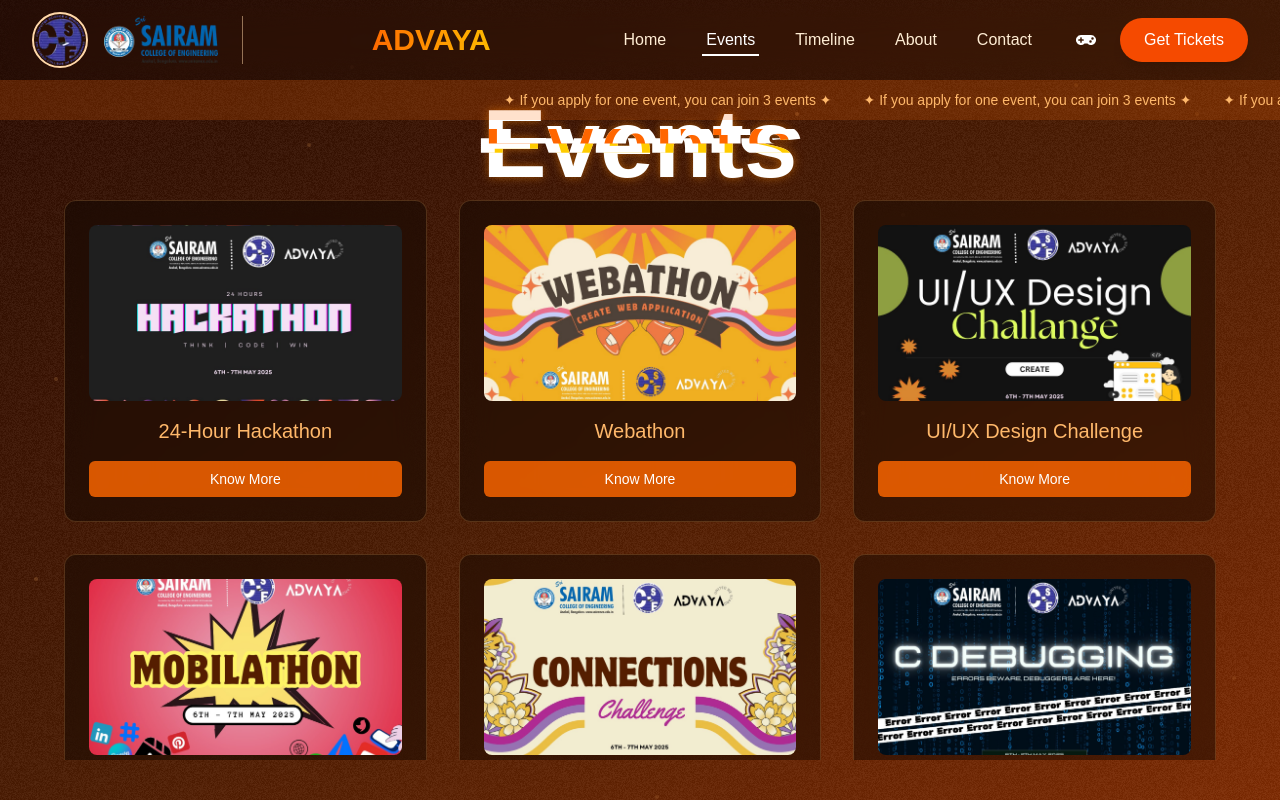
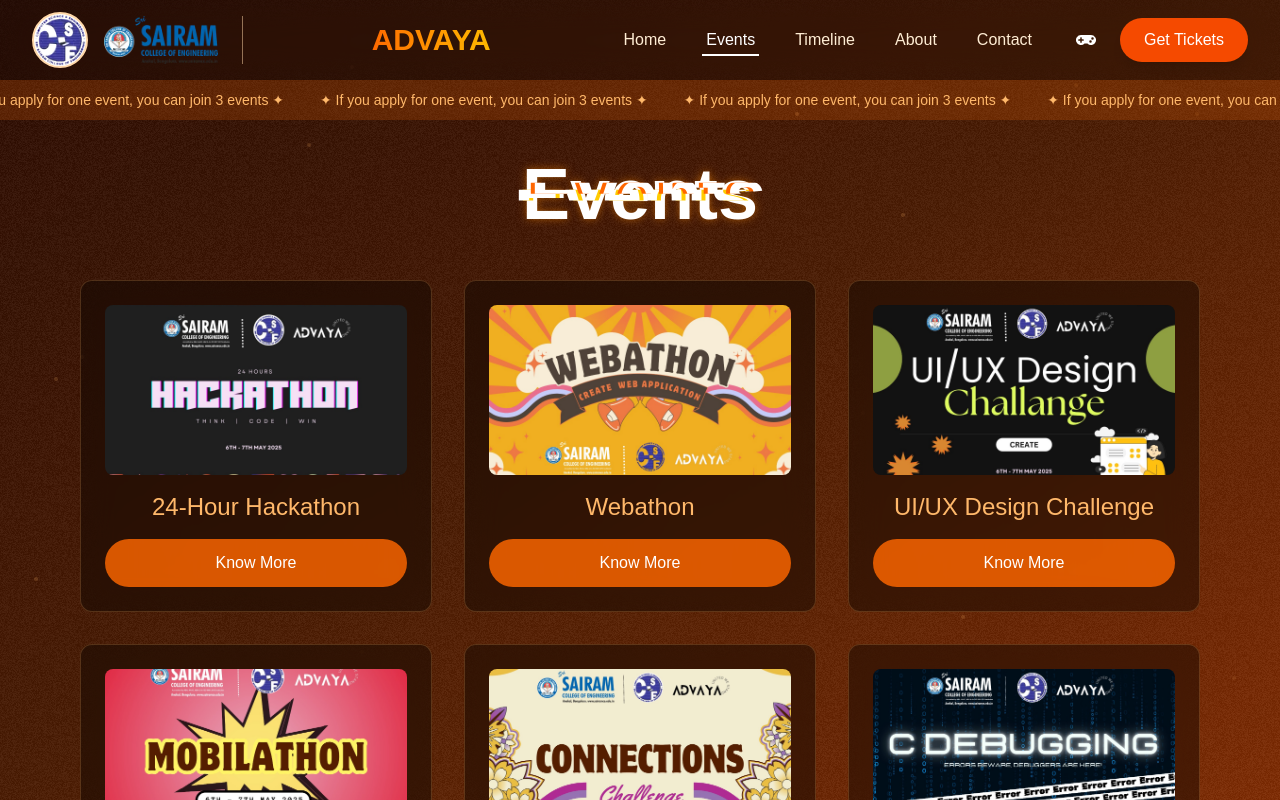
Before and after one commit to SaranSrini03/advaya, a Next.js app: page /events in a window 1280 px wide. Built offline with nearby package versions, Linux system fonts and the light colour scheme.

Commit message:
made some changes 1

```diff
--- /dev/null
+++ b/app/components/MarqueeBanner.js
@@ -0,0 +1,20 @@
+// components/MarqueeBanner.js
+import React from "react";
+
+const MarqueeBanner = () => {
+  const message = "✦ If you apply for one event, you can join 3 events ✦ ";
+
+  return (
+    <div className="absolute top-20 w-full z-40 overflow-hidden bg-orange-500/20 py-2">
+      <div className="animate-marquee whitespace-nowrap">
+        {Array.from({ length: 30 }).map((_, i) => (
+          <span key={i} className="text-sm font-mono text-orange-300 mx-4">
+            {message}
+          </span>
+        ))}
+      </div>
+    </div>
+  );
+};
+
+export default MarqueeBanner;
--- a/app/components/NavBar.js
+++ b/app/components/NavBar.js
@@ -36,7 +36,6 @@
       >
         Skip to content
       </a>
-
       <motion.nav
         initial={{ y: -100 }}
         animate={{ y: 0 }}
@@ -54,7 +53,7 @@
                 <motion.img
                   src="/cselogo.png"
                   alt="CSE Logo"
-                  className="w-14 h-14 rounded-full cursor-pointer hover:scale-105 transition-transform border-2 border-orange-200"
+                  className="w-14 h-14 rounded-full cursor-pointer bg-white hover:scale-105 transition-transform border-2 border-orange-200"
                   onClick={handleLogoClick}
                   whileHover={{ scale: 1.05 }}
                 />
@@ -67,8 +66,6 @@
               </div>
               <div className="h-12 w-px bg-orange-200/50 hidden md:block" />
             </div>
-
-            {/* Center Section - Title */}
             <Link
               href="/"
               className="text-3xl font-bold font-mono bg-gradient-to-r from-orange-500 to-amber-400 bg-clip-text text-transparent mx-4 hover:scale-105 transition-transform"
--- a/app/events/page.js
+++ b/app/events/page.js
@@ -3,6 +3,8 @@
 import { useRouter } from "next/navigation";
 import Navbar from "@/app/components/NavBar";
 import Noise from "@/app/animations/Noise";
+import MarqueeBanner from "@/app/components/MarqueeBanner.js";
+
 
 export default function EventPage() {
     const [dots, setDots] = useState([]);
@@ -45,19 +47,9 @@
         <div className="relative w-screen h-screen overflow-hidden bg-gradient-to-br from-[#2a0a00] via-[#4a1a00] to-[#7f2a00]">
             <Navbar />
             <Noise />
-            <div className="absolute top-20 w-full z-40 overflow-hidden bg-orange-500/20 py-2">
-                <div className="animate-marquee whitespace-nowrap">
-                    <span className="text-sm font-mono text-orange-300 mx-4">
-                        ✦ If you apply for one event, you can join 3 events ✦
-                    </span>
-                    <span className="text-sm font-mono text-orange-300 mx-4">
-                        ✦ If you apply for one event, you can join 3 events ✦
-                    </span>
-                    <span className="text-sm font-mono text-orange-300 mx-4">
-                        ✦ If you apply for one event, you can join 3 events ✦
-                    </span>
-                </div>
-            </div>
+            <MarqueeBanner className="mt-4 md:mt-6" />
+
+
 
             <div className="absolute inset-0 opacity-20">
                 {dots.map((dot, i) => (
@@ -73,16 +65,16 @@
                 ))}
             </div>
 
-            <div className="relative z-10 h-full text-white">
-                <div className={`absolute w-full transition-all duration-1000 ${moved ? 'top-6 md:top-8' : 'top-1/2 -translate-y-1/2'}`}>
-                    <span
-                        className="glitch font-black sm:mt-0 mt-8 font-mono block text-center mx-auto"
+            <div className="relative  z-10 h-full text-white">
+                <div className={`fixed w-full mt-10 p-5 transition-all duration-1000 ${moved ? 'top-16 md:top-20' : 'top-1/2 -translate-y-1/2'} z-30`}>
+                <span
+                        className="glitch font-black font-mono block text-center mx-auto"
                         data-text="Events"
                         style={{
-                            fontSize: "clamp(2.5rem, 8vw, 6rem)",
-                            "--after-shadow": "-8px 0 #ff6600",
-                            "--before-shadow": "8px 0 #ffcc00",
-                            textShadow: '0 0 10px rgba(255,140,0,0.5)'
+                            fontSize: "clamp(2rem, 8vw, 4.5rem)",
+                            "--after-shadow": "-4px 0 #ff6600",
+                            "--before-shadow": "4px 0 #ffcc00",
+                            textShadow: '0 0 8px rgba(255,140,0,0.5)'
                         }}
                     >
                         Events
@@ -90,27 +82,28 @@
                 </div>
 
                 {showBoxes && (
-                    <div className="pt-32 mt-10 md:pt-40 h-full">
-                        <div className="h-[70vh] overflow-y-auto scrollbar-hide px-4 pb-8">
-                            <div className="grid grid-cols-1 sm:grid-cols-2 lg:grid-cols-3 gap-4 md:gap-8 max-w-6xl mx-auto">
+                    <div className="mt-38  pt-10 md:pt-32 h-full">
+                        <div className="h-[calc(100vh-14rem)] md:h-[calc(100vh-16rem)] overflow-y-auto scrollbar-hide px-4 pb-8">
+                            <div className="grid grid-cols-1 sm:grid-cols-2 lg:grid-cols-3 gap-6 md:gap-8 max-w-6xl mx-auto px-4">
                                 {events.map((event, index) => (
                                     <div
                                         key={event.id}
-                                        className="bg-black/40 backdrop-blur-lg rounded-xl p-4 md:p-6 border border-orange-300/20 animate-fade-in-up"
+                                        className="bg-black/40 backdrop-blur-lg rounded-xl p-4 md:p-6 border border-orange-300/20 animate-fade-in-up flex flex-col justify-between min-h-[300px]"
                                         style={{ animationDelay: `${index * 0.2}s` }}
                                     >
-                                        <div className="aspect-video bg-orange-900/30 rounded-lg mb-3 md:mb-4 overflow-hidden">
+                                        <div className="aspect-video bg-orange-900/30 rounded-lg mb-3 md:mb-4 overflow-hidden min-h-[150px]">
                                             <img
                                                 src={event.img}
                                                 alt={event.title}
                                                 className="w-full h-full object-cover"
+                                                loading="lazy"
                                             />
                                         </div>
-                                        <h3 className="text-lg md:text-xl font-mono mb-3 md:mb-4 text-orange-300 text-center">
+                                        <h3 className="text-xl md:text-2xl font-mono mb-3 md:mb-4 text-orange-300 text-center">
                                             {event.title}
                                         </h3>
                                         <button
-                                            className="w-full py-2 bg-orange-500/80 hover:bg-orange-600 text-xs md:text-sm font-mono rounded-md transition-all hover:scale-[1.02]"
+                                            className="w-full py-2 md:py-3 bg-orange-500/80 hover:bg-orange-600 text-sm md:text-base font-mono rounded-full cursor-pointer transition-all hover:scale-[1.02]"
                                             onClick={() => handleReadMore(event.title)}
                                         >
                                             Know More
@@ -125,15 +118,6 @@
 
             <style jsx global>{`
 
-                @keyframes marquee {
-                    0% { transform: translateX(100%); }
-                    100% { transform: translateX(-100%); }
-                }
-
-                .animate-marquee {
-                    animation: marquee 20s linear infinite;
-                    display: inline-block;
-                }
 
                 .glitch {
                     position: relative;
--- a/app/gettickets/page.js
+++ b/app/gettickets/page.js
@@ -162,7 +162,7 @@
                                         </div>
                                     </div>
                                     <div className="bg-orange-500/20 px-3 sm:px-4 py-1 sm:py-2 rounded-full text-xs sm:text-sm font-medium text-orange-400">
-                                        VIP ACCESS
+                                        Participate
                                     </div>
                                 </div>
 
--- a/app/globals.css
+++ b/app/globals.css
@@ -82,3 +82,17 @@
 .scroll-smooth {
   -webkit-overflow-scrolling: touch;
 }
+@keyframes marquee {
+  0% {
+    transform: translateX(0%);
+  }
+  100% {
+    transform: translateX(-100%);
+  }
+}
+
+.animate-marquee {
+  display: inline-block;
+  white-space: nowrap;
+  animation: marquee 1000s linear infinite;
+}
--- a/app/page.js
+++ b/app/page.js
@@ -3,6 +3,7 @@
 import { useRouter } from "next/navigation";
 import Navbar from "@/app/components/NavBar";
 import Noise from "@/app/animations/Noise";
+import MarqueeBanner from "@/app/components/MarqueeBanner.js";
 
 export default function HomePage() {
   const [dots, setDots] = useState([]);
@@ -31,19 +32,7 @@
     <div className="relative w-screen h-screen overflow-hidden bg-gradient-to-br from-[#2a0a00] via-[#4a1a00] to-[#7f2a00]">
       <Navbar />
       <Noise />
-      <div className="absolute top-20 w-full z-40 overflow-hidden bg-orange-500/20 py-2">
-        <div className="animate-marquee whitespace-nowrap">
-          <span className="text-sm font-mono text-orange-300 mx-4">
-            ✦ If you apply for one event, you can join 3 events ✦
-          </span>
-          <span className="text-sm font-mono text-orange-300 mx-4">
-            ✦ If you apply for one event, you can join 3 events ✦
-          </span>
-          <span className="text-sm font-mono text-orange-300 mx-4">
-            ✦ If you apply for one event, you can join 3 events ✦
-          </span>
-        </div>
-      </div>
+      <MarqueeBanner />
 
       {/* Animated background elements */}
       <div className="absolute inset-0 opacity-20">
@@ -60,18 +49,13 @@
         ))}
       </div>
 
-      {/* Gradient blob follower (scales for mobile) */}
-      {/* <div
-        ref={blobRef}
-        className="absolute w-40 h-40 md:w-64 md:h-64 bg-gradient-to-r from-orange-500 to-amber-500 rounded-full opacity-20 blur-3xl -translate-x-1/2 -translate-y-1/2"
-      /> */}
 
       <div className="relative z-10 flex items-center justify-center h-full text-white">
         <div className="text-center">
           <h2
             className="text-lg sm:text-xl font-mono md:text-2xl font-semibold text-transparent bg-clip-text bg-gradient-to-r from-orange-400 to-yellow-300 mb-3 tracking-wide drop-shadow-md animate-fade-in"
           >
-            Sri Sairam College of Engineering presents
+            Department of Computer Science and Engineering  <span className="text-white">X</span> IEEE
           </h2>
 
           <span
@@ -119,15 +103,7 @@
           color: #fff;
           white-space: nowrap;
         }
-          @keyframes marquee {
-                    0% { transform: translateX(100%); }
-                    100% { transform: translateX(-100%); }
-                }
 
-                .animate-marquee {
-                    animation: marquee 20s linear infinite;
-                    display: inline-block;
-                }
 
         .glitch::before,
         .glitch::after {
```
